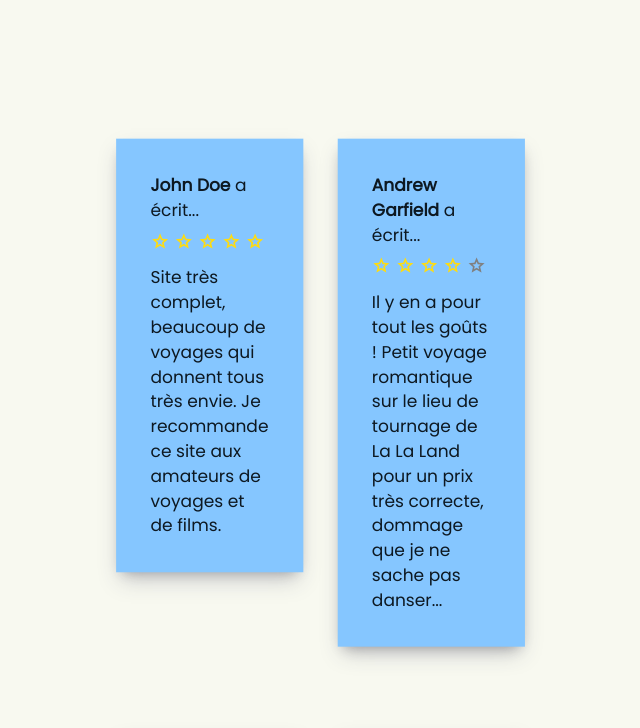
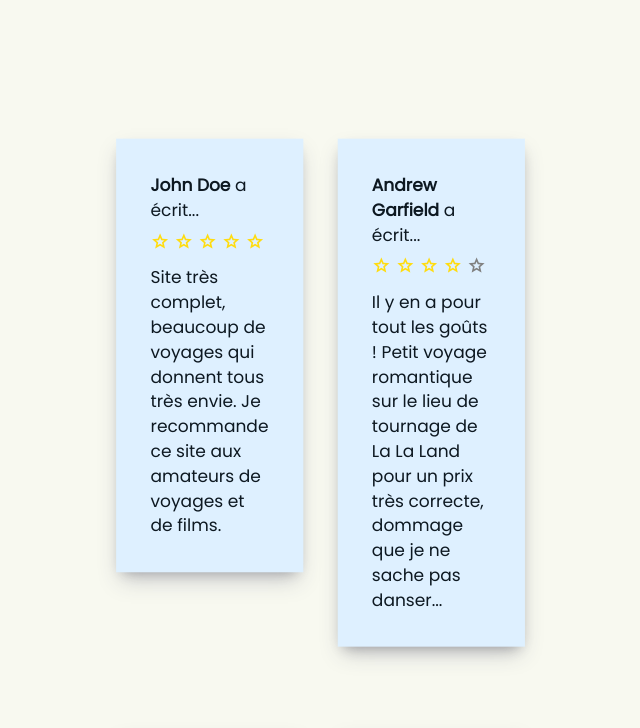
Before and after one commit to BloodyNatuz/semoov-maquette, a plain HTML site: page index.html in a window 1280 px wide. Shown: the part 1840-2568 px from the top of the page, without its empty margins (169-809 px from the left). Drawn offline with nearby package versions, Linux system fonts and the light colour scheme; grey boxes are pictures that could not be loaded.

Commit message:
💄 Avis color

```diff
--- a/assets/style/style.css
+++ b/assets/style/style.css
@@ -464,7 +464,7 @@ nav a:hover{
 .avis .avis-item{
     display: flex;
     flex-direction: column;
-    background-color: #85C6FF;
+    background-color: #def0ff;
     padding: 1em 2em;
     margin: 1em;
     box-shadow: rgba(50, 50, 93, 0.25) 0px 13px 27px -5px, rgba(0, 0, 0, 0.3) 0px 8px 16px -8px;
```
